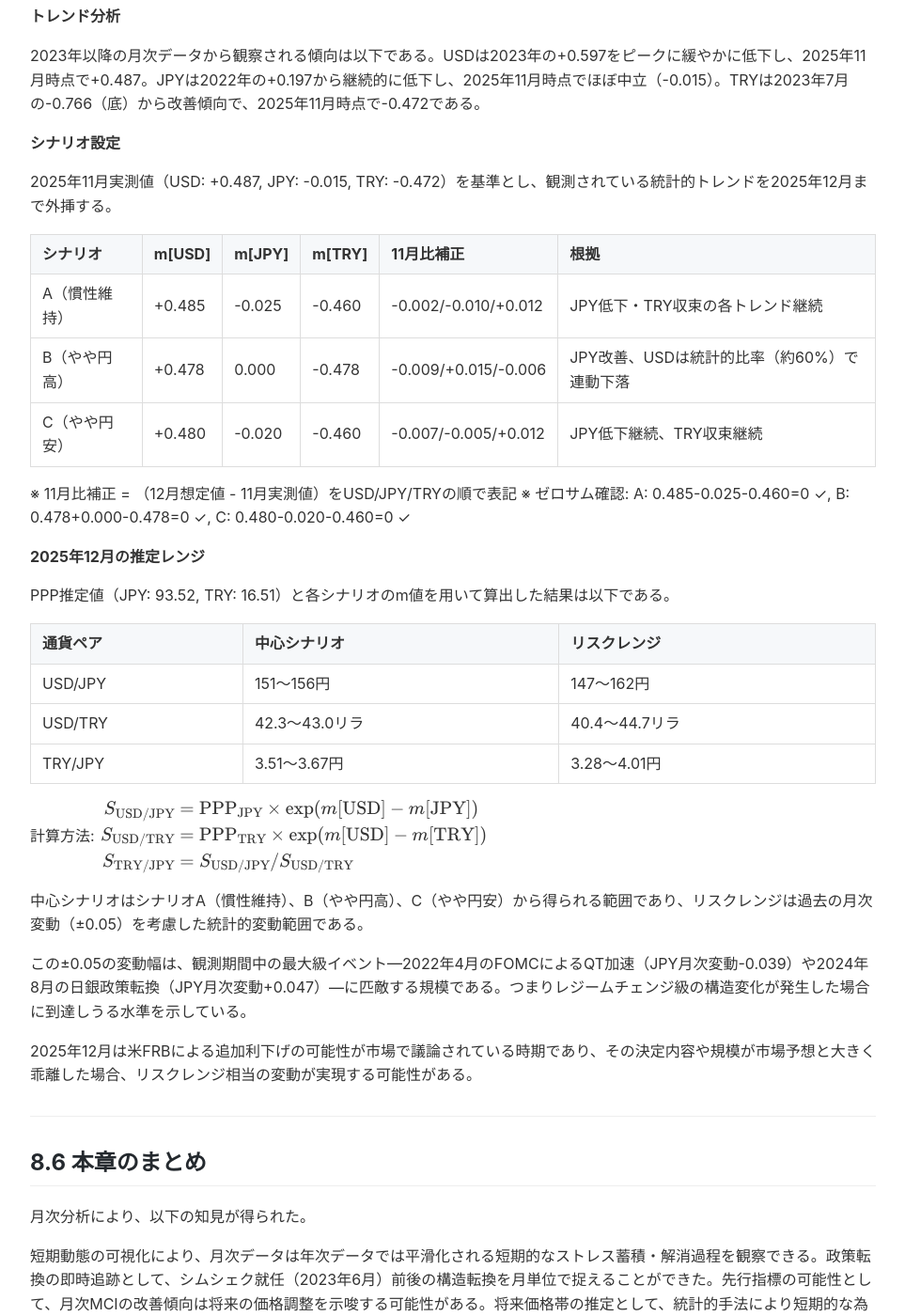
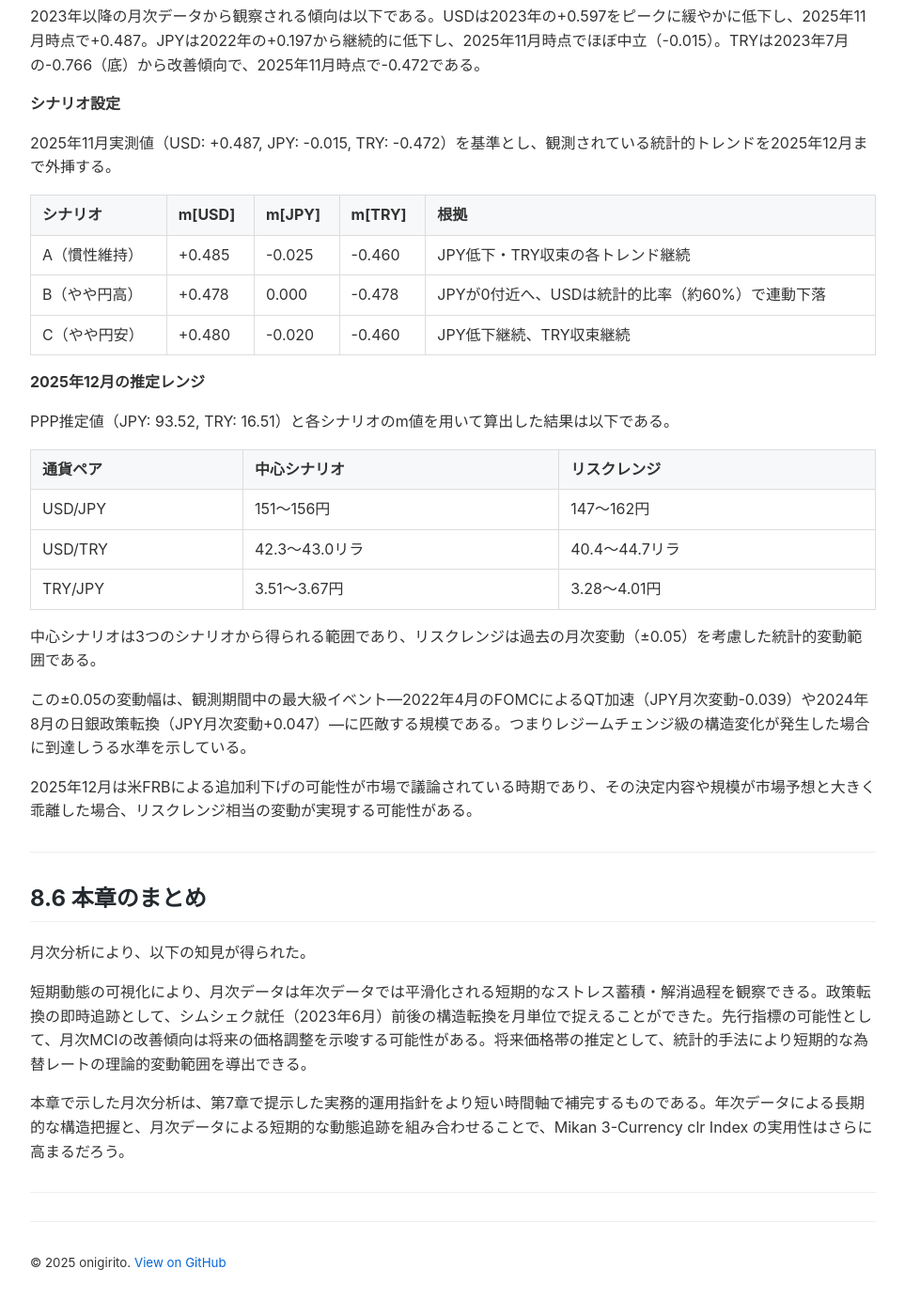
Before and after one commit to onigirito/MCI_Mikan-3-Currency-clr-Index_, a Jekyll site: the page built from docs/CHAPTER8_REVISED.md, in a window 1280 px wide and 1400 px high, scrolled down 6264 px. Shown: the whole window at 94% size, without its empty margins (158-1121 px from the left). Built offline with Jekyll 4.4.1, drawn with Linux system fonts in a browser that asks for light colours; our own code applies the rules of GitHub Pages for plain Markdown files; some of the changed text lies outside the part shown.

Commit message:
Chapter 8: リスクレンジの解釈を明確化し、2025年12月の文脈を追加

```diff
--- a/docs/CHAPTER8_REVISED.md
+++ b/docs/CHAPTER8_REVISED.md
@@ -133,14 +133,11 @@ Mikan 3-Currency clr Index の重要な数理的特性として、可動域の
 
 月次補間データ（2022年1月〜2025年11月、47ヶ月）における $m[i]$ の観測範囲は以下の通りである。
 
-| 通貨 | 最小値 | 最大値 | レンジ幅 | 期間平均値 |
-|-----|--------|--------|----------|-----------|
-| USD | +0.406 | +0.597 | 0.191 | +0.528 |
-| JPY | -0.015 | +0.197 | 0.212 | +0.099 |
-| TRY | -0.766 | -0.472 | 0.294 | -0.627 |
-
-※ レンジ幅 = 観測期間中の（最大値 - 最小値）
-※ 期間平均値 = 47ヶ月間のm[i]の算術平均
+| 通貨 | 最小値 | 最大値 | レンジ幅 |
+|-----|--------|--------|----------|
+| USD | +0.406 | +0.597 | 0.191 |
+| JPY | -0.015 | +0.197 | 0.212 |
+| TRY | -0.766 | -0.472 | 0.294 |
 
 この観測範囲は、年次データ（20年間）で観測された $\pm 0.8$ 程度の範囲と比較して、より限定的である。月次補間データにおける変動は以下のように穏やかである。
 
@@ -178,14 +175,11 @@ $$
 
 2025年11月実測値（USD: +0.487, JPY: -0.015, TRY: -0.472）を基準とし、観測されている統計的トレンドを2025年12月まで外挿する。
 
-| シナリオ | m[USD] | m[JPY] | m[TRY] | 11月比補正 | 根拠 |
-|---------|--------|--------|--------|-----------|------|
-| A（慣性維持） | +0.485 | -0.025 | -0.460 | -0.002/-0.010/+0.012 | JPY低下・TRY収束の各トレンド継続 |
-| B（やや円高） | +0.478 | 0.000 | -0.478 | -0.009/+0.015/-0.006 | JPY改善、USDは統計的比率（約60%）で連動下落 |
-| C（やや円安） | +0.480 | -0.020 | -0.460 | -0.007/-0.005/+0.012 | JPY低下継続、TRY収束継続 |
-
-※ 11月比補正 = （12月想定値 - 11月実測値）をUSD/JPY/TRYの順で表記
-※ ゼロサム確認: A: 0.485-0.025-0.460=0 ✓, B: 0.478+0.000-0.478=0 ✓, C: 0.480-0.020-0.460=0 ✓
+| シナリオ | m[USD] | m[JPY] | m[TRY] | 根拠 |
+|---------|--------|--------|--------|------|
+| A（慣性維持） | +0.485 | -0.025 | -0.460 | JPY低下・TRY収束の各トレンド継続 |
+| B（やや円高） | +0.478 | 0.000 | -0.478 | JPYが0付近へ、USDは統計的比率（約60%）で連動下落 |
+| C（やや円安） | +0.480 | -0.020 | -0.460 | JPY低下継続、TRY収束継続 |
 
 **2025年12月の推定レンジ**
 
@@ -197,16 +191,7 @@ PPP推定値（JPY: 93.52, TRY: 16.51）と各シナリオのm値を用いて算
 | USD/TRY | 42.3〜43.0リラ | 40.4〜44.7リラ |
 | TRY/JPY | 3.51〜3.67円 | 3.28〜4.01円 |
 
-計算方法:
-$$
-\begin{align}
-S_{\text{USD/JPY}} &= \text{PPP}_{\text{JPY}} \times \exp(m[\text{USD}] - m[\text{JPY}]) \\
-S_{\text{USD/TRY}} &= \text{PPP}_{\text{TRY}} \times \exp(m[\text{USD}] - m[\text{TRY}]) \\
-S_{\text{TRY/JPY}} &= S_{\text{USD/JPY}} / S_{\text{USD/TRY}}
-\end{align}
-$$
-
-中心シナリオはシナリオA（慣性維持）、B（やや円高）、C（やや円安）から得られる範囲であり、リスクレンジは過去の月次変動（±0.05）を考慮した統計的変動範囲である。
+中心シナリオは3つのシナリオから得られる範囲であり、リスクレンジは過去の月次変動（±0.05）を考慮した統計的変動範囲である。
 
 この±0.05の変動幅は、観測期間中の最大級イベント—2022年4月のFOMCによるQT加速（JPY月次変動-0.039）や2024年8月の日銀政策転換（JPY月次変動+0.047）—に匹敵する規模である。つまりレジームチェンジ級の構造変化が発生した場合に到達しうる水準を示している。
 
```
